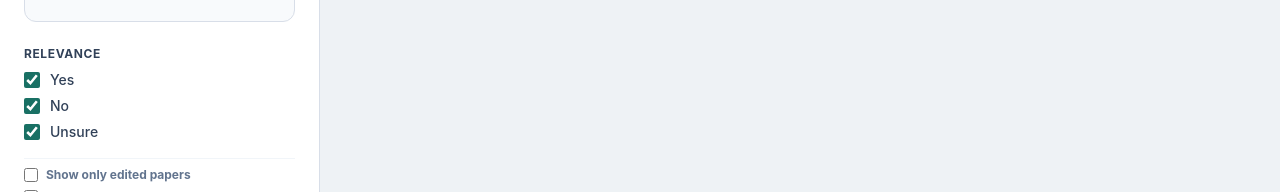
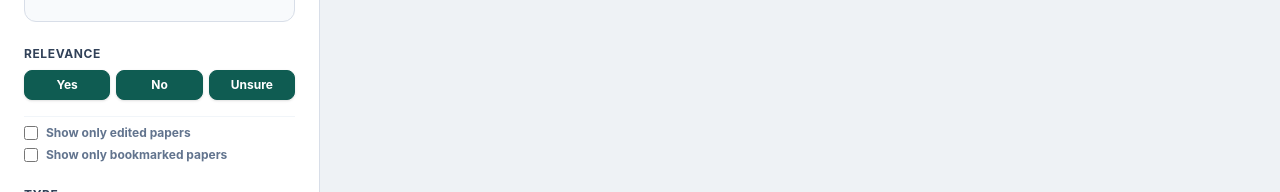
Before and after one commit to datawithinreach/hai-paper-triage, a React (Vite) app: page / in a window 1280 px wide. Shown: the part 457-649 px from the top of the page. Built offline with nearby package versions, Linux system fonts and the light colour scheme; no server answers.

Commit message:
Update Relevance filter to horizontal togglable button group layout

```diff
--- a/src/components/Sidebar.tsx
+++ b/src/components/Sidebar.tsx
@@ -246,22 +246,24 @@ export const Sidebar: React.FC<SidebarProps> = ({
           </div>
         </div>
 
-        {/* Relevance */}
         <div className="flex flex-col gap-2">
           <span className="text-xs font-bold text-slate-700 uppercase tracking-wider">Relevance</span>
-          <div className="space-y-1.5">
+          <div className="flex gap-1.5">
             {(["Yes", "No", "Unsure"] as const).map((option) => {
               const isActive = filters.relevance.has(option);
               return (
-                <label key={option} className="flex items-center gap-2.5 text-sm font-medium text-slate-700 cursor-pointer">
-                  <input
-                    type="checkbox"
-                    checked={isActive}
-                    onChange={() => handleRelevanceToggle(option)}
-                    className="w-4 h-4 rounded text-accent focus:ring-accent border-line accent-accent cursor-pointer"
-                  />
+                <button
+                  key={option}
+                  type="button"
+                  onClick={() => handleRelevanceToggle(option)}
+                  className={`flex-1 px-3 py-1.5 text-xs font-bold rounded-lg border transition-all cursor-pointer text-center ${
+                    isActive
+                      ? "bg-accent-strong text-white border-accent-strong shadow-sm"
+                      : "bg-white text-slate-600 border-line hover:bg-slate-50"
+                  }`}
+                >
                   {option}
-                </label>
+                </button>
               );
             })}
           </div>
```
